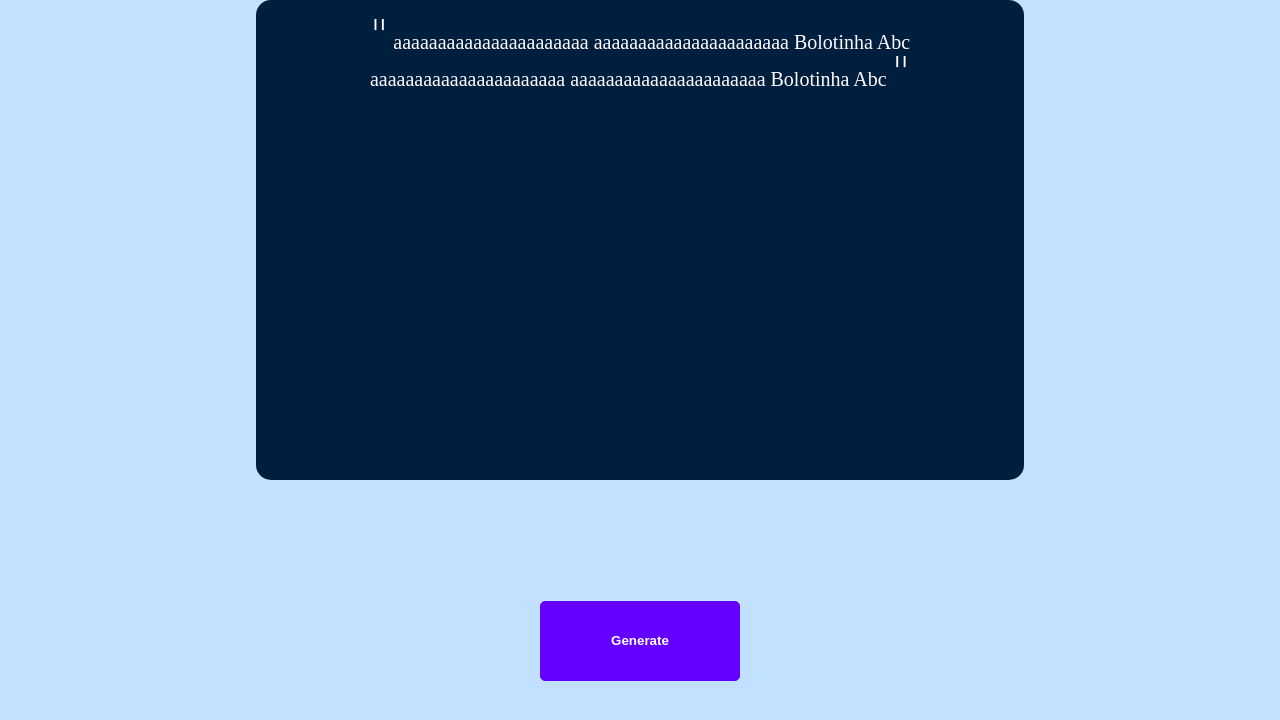
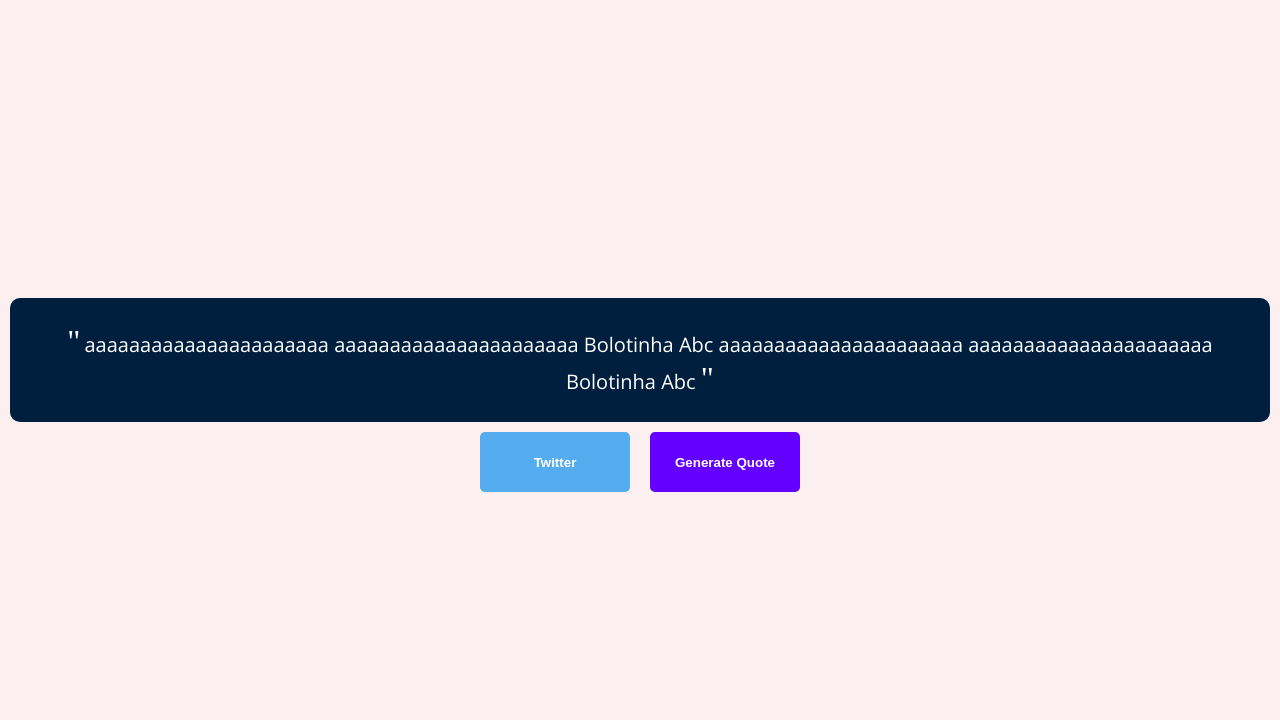
Before and after one commit to imatos/Quote-Freecodecamp, a plain HTML site: page index.html in a window 1280 px wide. Drawn offline with nearby package versions, Linux system fonts and the light colour scheme; a web font is replaced by a local one.

Commit message:
make quote layout better and add twitter btn

```diff
--- a/css/main.css
+++ b/css/main.css
@@ -1,3 +1,6 @@
+@import url(https://fonts.googleapis.com/css?family=Open+Sans);
+@import url(https://fonts.googleapis.com/css?family=Sorts+Mill+Goudy);
+
 * {
   padding: 0;
   margin: 0;
@@ -5,50 +8,69 @@
 }
 
 body {
-  background: #c2e0ff;
+  background: #fbefef;
+  font-family: 'Open Sans';
+
+  color: #ffffff;
 }
 
 .content {
-  margin: auto;
-  width: 60vw;
-  height: 60vh;
-  line-height: 40vh;
-  text-align: center;
+  min-height: 100vh;
+  display: flex;
+  flex-direction: column;
+  justify-content: center;
+  align-items: center;
 }
 
-.quote {
-  padding: 20px;
+.quote-bg {
+  padding: 25px;
+  margin-bottom: 20px;
+  border-radius: 10px;
+  text-align: center;
+  min-width: 80%;
   background: #001f3f;
-  border-radius: 15px;
-  font-size: 20px;
-  font-family: serif;
-  color: #fffbfb;
-  height: 60vh;
+  margin: 0 10px;
 }
 
-p {
-  line-height: 150%;
-  font-weight: 100;
+.quote-text {
+  font-size: 20px;
 }
 
 .quote-mark {
   font-size: 2em;
-  font-family: cursive;
+  font-family: 'Sorts Mill Goudy';
+}
+
+.btn-content {
+  display: flex;
 }
 
 .btn {
-  height: 80px;
-  width: 200px;
+  height: 60px;
+  width: 150px;
   border-radius: 5px;
-  background: #6400ff;
-  border: 1px solid #6400ff;
+  border: none;
 
+  margin: 10px;
   font-weight: bold;
   color: #fff;
 }
 
+.btn-twitter {
+  background: #55acee;
+}
 
-.btn:hover {
+.btn-twitter:hover {
+  background: #8fcdfb;
+  cursor: pointer;
+}
+
+.btn-default {
+  background: #6400ff;
+}
+
+.btn-default:hover {
   border: 1px solid #b88bff;
   background: #b88bff;
+  cursor: pointer;
 }
--- a/index.html
+++ b/index.html
@@ -4,25 +4,33 @@
     <meta charset="utf-8">
     <title>Random Quote - Freecodecamp</title>
     <link rel="stylesheet" href="css/main.css">
+    <script src="https://ajax.googleapis.com/ajax/libs/jquery/2.2.0/jquery.min.js"></script>
   </head>
   <script>
-  function quoteGeneration() {
-    var quotes = ["A", "B", "C", "D", "E"];
-    return quotes[0];
-  }
+  $(document).ready(function(){
+
+    $("#btn-quote").on('click', function(event){
+      $("#quote").text('a');
+    });
+
+  });
   </script>
   <body>
-    <div class="content">
-        <p class="quote">
+    <section class="content">
+      <p class="quote-bg">
         <span class="quote-mark">"</span>
-          <span id="quote-text">
+        <span id="quote" class="quote-text">
           aaaaaaaaaaaaaaaaaaaaaa aaaaaaaaaaaaaaaaaaaaaa Bolotinha Abc
           aaaaaaaaaaaaaaaaaaaaaa aaaaaaaaaaaaaaaaaaaaaa Bolotinha Abc
         </span>
         <span class="quote-mark">"</span>
+
+        <div class="btn-content">
+          <button id="btn-twitter" type="button" name="button" class="btn btn-twitter">Twitter</button>
+          <button id="btn-quote" type="button" name="button" class="btn btn-default">Generate Quote</button>
+          <div>
+        </div>
       </p>
-        <button type="button" name="button" class="btn">Generate</button>
-      </div>
-    </div>
+    </section>
   </body>
 </html>
```
Lines whose indentation alone changed are shown as unchanged.
